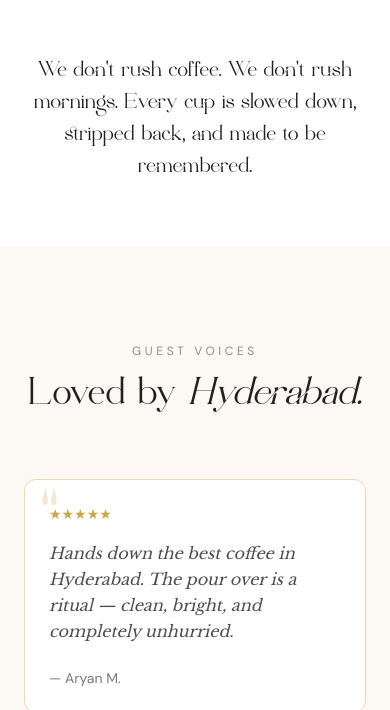
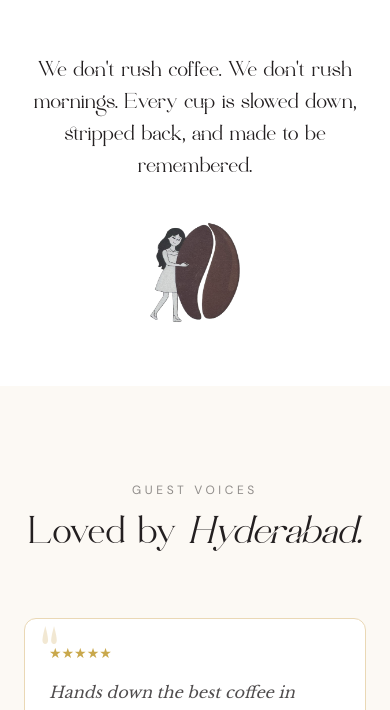
Before and after one commit to Khanmohammedahad-netizen/wool-cup-cafe, a Next.js app: page / in a window 390 px wide. Shown: the part 3874-4584 px from the top of the page. Built offline with nearby package versions, Linux system fonts and the light colour scheme.

Commit message:
feat: add girl-with-bean mascot to manifesto, footer, cakes CTA
- Manifesto: floats right on desktop, centered below text on mobile (multiply blend)
- Footer: brand column below tagline (inverted screen blend on dark bg)
- CakesInquiryCTA: subtle watermark bottom-right corner (10% opacity)

```diff
--- a/src/components/cakes/CakesInquiryCTA.tsx
+++ b/src/components/cakes/CakesInquiryCTA.tsx
@@ -29,8 +29,18 @@ export function CakesInquiryCTA() {
   );
 
   return (
-    <section ref={containerRef} className="bg-[#231f20] py-20 md:py-28">
-      <div ref={contentRef} className="max-w-2xl mx-auto px-6 text-center">
+    <section ref={containerRef} className="relative bg-[#231f20] py-20 md:py-28 overflow-hidden">
+      {/* Mascot watermark */}
+      <img
+        src="/images/mascot.png"
+        alt=""
+        aria-hidden="true"
+        width={160}
+        height={186}
+        className="absolute bottom-0 right-4 md:right-12 opacity-10 pointer-events-none select-none"
+        style={{ filter: 'invert(1)', mixBlendMode: 'screen' }}
+      />
+      <div ref={contentRef} className="relative z-10 max-w-2xl mx-auto px-6 text-center">
         <h2 className="font-display text-4xl text-white mb-4">
           Let's create something <em>beautiful.</em>
         </h2>
--- a/src/components/footer/Footer.tsx
+++ b/src/components/footer/Footer.tsx
@@ -49,6 +49,15 @@ export function Footer() {
               <p className="font-body text-sm text-white/50 leading-relaxed max-w-[220px]">
                 Coffee, quieted. A place for slow mornings and honest meals.
               </p>
+              <img
+                src="/images/mascot.png"
+                alt=""
+                aria-hidden="true"
+                width={80}
+                height={93}
+                className="mt-5 opacity-60 select-none pointer-events-none"
+                style={{ filter: 'invert(1)', mixBlendMode: 'screen' }}
+              />
             </div>
 
             {/* Navigate */}
--- a/src/components/manifesto/Manifesto.tsx
+++ b/src/components/manifesto/Manifesto.tsx
@@ -24,7 +24,7 @@ export function Manifesto() {
   }, []);
 
   return (
-    <section id="philosophy" ref={containerRef} className="bg-bg py-16 px-6 lg:py-24">
+    <section id="philosophy" ref={containerRef} className="relative bg-bg py-16 px-6 lg:py-24 overflow-hidden">
       <div className="max-w-[680px] mx-auto text-center">
         <p
           ref={textRef}
@@ -33,6 +33,18 @@ export function Manifesto() {
           We don't rush coffee. We don't rush mornings. Every cup is slowed down, stripped back, and made to be remembered.
         </p>
       </div>
+
+      {/* Mascot — floats right on desktop, centered below on mobile */}
+      <div className="flex justify-center mt-10 lg:mt-0 lg:absolute lg:right-[6vw] lg:top-1/2 lg:-translate-y-1/2 pointer-events-none select-none">
+        <img
+          src="/images/mascot.png"
+          alt="Wool Cup mascot"
+          width={110}
+          height={128}
+          className="opacity-90 w-[90px] md:w-[110px]"
+          style={{ mixBlendMode: 'multiply' }}
+        />
+      </div>
     </section>
   );
 }
```
Also changed, not shown: public/images/mascot.png (added).
